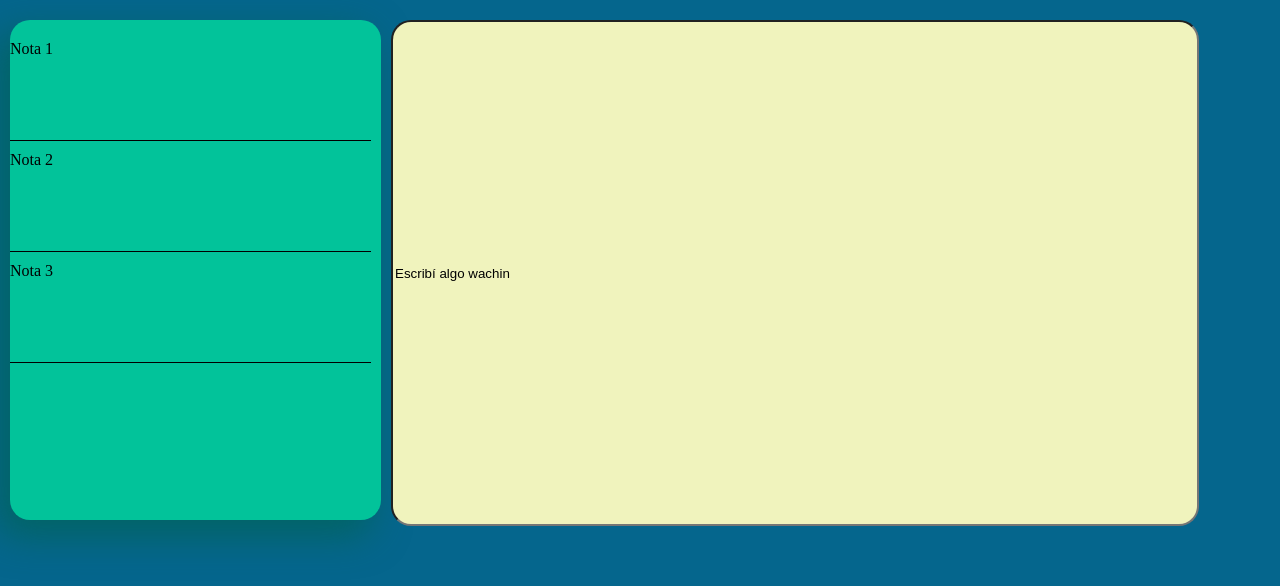
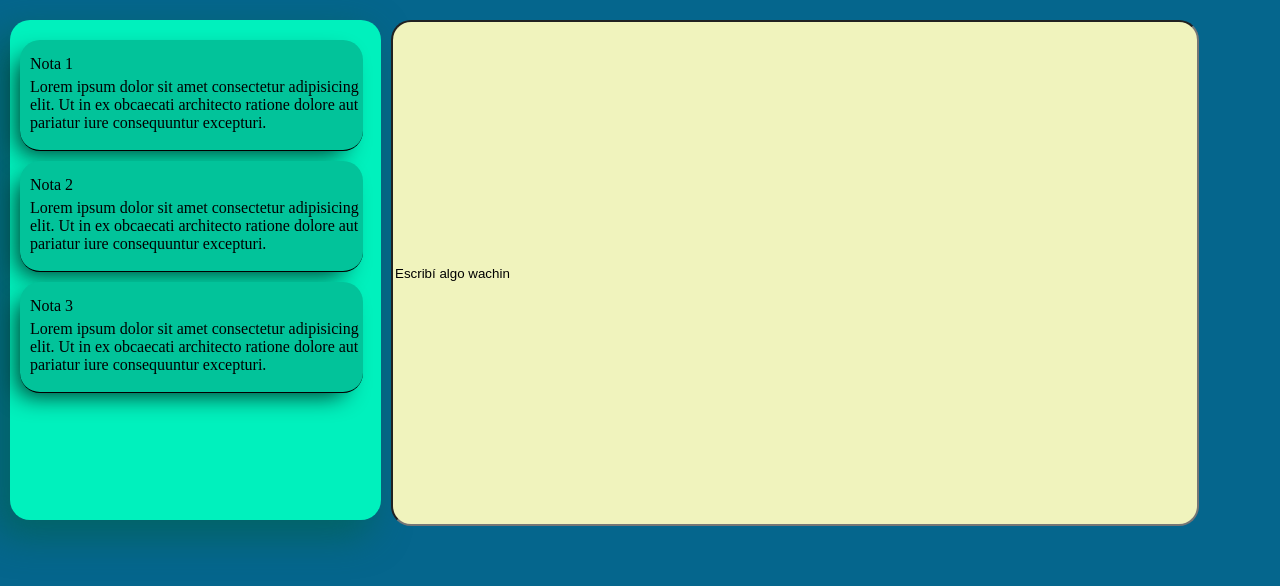
Before and after one commit to yacodiaz/HtmlApps, a plain HTML site: page NotasJson/index.html in a window 1280 px wide. Drawn offline with Linux system fonts and the light colour scheme.

Commit message:
css en las cards

```diff
--- a/NotasJson/index.html
+++ b/NotasJson/index.html
@@ -15,14 +15,19 @@
             <div class="note">
                 <ul class="notas">
                     <li class="nota">
-                        Nota 1
+                        <p> Nota 1</p>
+                        <p>Lorem ipsum dolor sit amet consectetur adipisicing elit. Ut in ex obcaecati architecto ratione dolore aut pariatur iure consequuntur excepturi.</p>
                     </li>
 
                     <li class="nota">
-                        Nota 2
+                        <p> Nota 2</p>
+                        <p>Lorem ipsum dolor sit amet consectetur adipisicing elit. Ut in ex obcaecati architecto ratione dolore aut pariatur iure consequuntur excepturi.</p>
+
                     </li>
                     <li class="nota">
-                        Nota 3
+                        <p> Nota 3</p>
+                        <p>Lorem ipsum dolor sit amet consectetur adipisicing elit. Ut in ex obcaecati architecto ratione dolore aut pariatur iure consequuntur excepturi.</p>
+
                     </li>
                 </ul>
             </div>
--- a/NotasJson/style.css
+++ b/NotasJson/style.css
@@ -1,16 +1,17 @@
 * {
     margin: 0;
 }
-body{
+
+body {
     background-color: #05668d;
+}
 
-}
 .write input {
     background-color: #f0f3bd;
     border-radius: 20px;
     width: 90%;
     height: 100%;
-
+    vertical-align: top;
 }
 
 .contenedor {
@@ -21,25 +22,38 @@ body{
 }
 
 .saved {
+    background-color: #00f1bd;
     height: 500px;
-    background-color: #02c39a;
     border-radius: 20px;
     -webkit-box-shadow: -11px 14px 36px 3px rgba(0, 99, 78, 0.63);
     -moz-box-shadow: -11px 14px 36px 3px rgba(0, 99, 78, 0.63);
-    box-shadow: -11px 14px 36px  3px rgba(0, 99, 78, 0.63);
+    box-shadow: -11px 14px 36px 3px rgba(0, 99, 78, 0.63);
     margin-right: 10px;
 }
-.notas li{
+
+.notas li {
     border-bottom: 1px solid black;
     list-style-type: none;
     padding-top: 10px;
+}
 
-}
-.notas{
+.notas {
     padding: 10px;
     -webkit-padding-start: 0;
 }
-.nota{
-    width: 100%;
+
+.nota {
+    border-radius: 20px;
+    background-color: #02c39a;
+    width: 95%;
     height: 100px;
+    margin: 10px;
+    -webkit-box-shadow: -10px 10px 23px -8px rgba(0, 48, 38, 1);
+    -moz-box-shadow: -10px 10px 23px -8px rgba(0, 48, 38, 1);
+    box-shadow: -10px 10px 23px -8px rgba(0, 48, 38, 1);
 }
+
+.nota p {
+    margin-top: 5px;
+    margin-left: 10px;
+}
```
